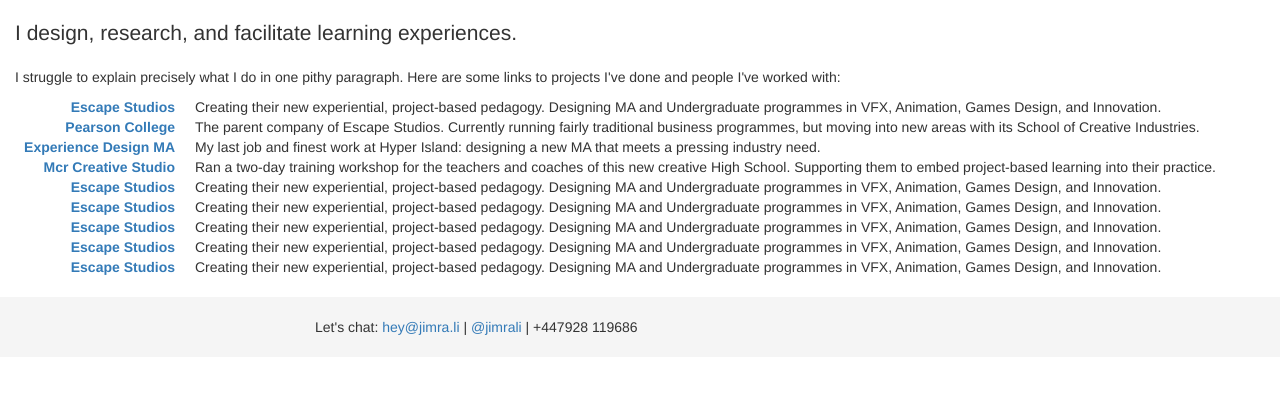
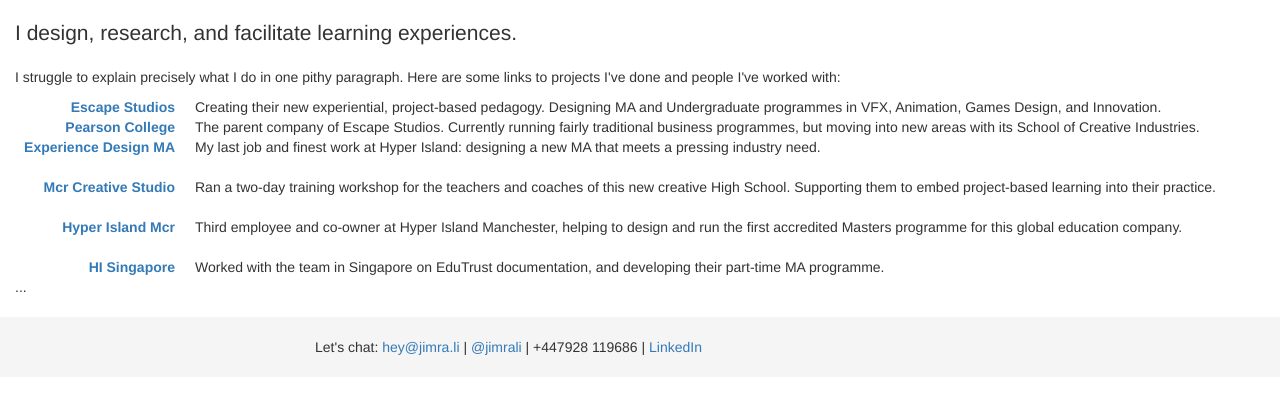
Before and after one commit to jimrali/jimrali-basic, a plain HTML site: page index.html in a window 1280 px wide. Shown: the part 102-496 px from the top of the page. Drawn offline with nearby package versions, Linux system fonts and the light colour scheme.

Commit message:
Update index.html

```diff
--- a/index.html
+++ b/index.html
@@ -75,23 +75,21 @@
   <dd>The parent company of Escape Studios. Currently running fairly traditional business programmes, but moving into new areas with its School of Creative Industries.</dd>
   <dt><a href="https://www.hyperisland.com/programs-and-courses/ma-digital-experience-design">Experience Design MA</a></dt>
   <dd>My last job and finest work at Hyper Island: designing a new MA that meets a pressing industry need.</dd>
+  <br>
   <dt><a href="http://mcstudio.co.uk/school/">Mcr Creative Studio</a></dt>
   <dd>Ran a two-day training workshop for the teachers and coaches of this new creative High School. Supporting them to embed project-based learning into their practice.</dd>
-  <dt><a href="http://www.escapestudios.com/">Escape Studios</a></dt>
-  <dd>Creating their new experiential, project-based pedagogy. Designing MA and Undergraduate programmes in VFX, Animation, Games Design, and Innovation.</dd>
-  <dt><a href="http://www.escapestudios.com/">Escape Studios</a></dt>
-  <dd>Creating their new experiential, project-based pedagogy. Designing MA and Undergraduate programmes in VFX, Animation, Games Design, and Innovation.</dd>
-  <dt><a href="http://www.escapestudios.com/">Escape Studios</a></dt>
-  <dd>Creating their new experiential, project-based pedagogy. Designing MA and Undergraduate programmes in VFX, Animation, Games Design, and Innovation.</dd>
-  <dt><a href="http://www.escapestudios.com/">Escape Studios</a></dt>
-  <dd>Creating their new experiential, project-based pedagogy. Designing MA and Undergraduate programmes in VFX, Animation, Games Design, and Innovation.</dd>
-  <dt><a href="http://www.escapestudios.com/">Escape Studios</a></dt>
-  <dd>Creating their new experiential, project-based pedagogy. Designing MA and Undergraduate programmes in VFX, Animation, Games Design, and Innovation.</dd>
+  <br>
+  <dt><a href="http://hyperislandintheuk.tumblr.com/">Hyper Island Mcr</a></dt>
+  <dd>Third employee and co-owner at Hyper Island Manchester, helping to design and run the first accredited Masters programme for this global education company.</dd>
+  <br>
+  <dt><a href="https://www.hyperisland.com/about/locations/singapore">HI Singapore</a></dt>
+  <dd>Worked with the team in Singapore on EduTrust documentation, and developing their part-time MA programme.</dd>
+  ...
 </dl>
     </div>
     <div id="footer">
       <div class="container">
-        <p class="muted credit">Let's chat: <a href="mailto:hey@jimra.li">hey@jimra.li</a> | <a href="http://www. twitter.com/jimrali">@jimrali</a> | +447928 119686</p>
+        <p class="muted credit">Let's chat: <a href="mailto:hey@jimra.li">hey@jimra.li</a> | <a href="http://www. twitter.com/jimrali">@jimrali</a> | +447928 119686 | <a href="http://uk.linkedin.com/in/jimralley/">LinkedIn</a></p>
       </div>
     </div>
     <script src="https://ajax.googleapis.com/ajax/libs/jquery/1.11.1/jquery.min.js"></script>
```
